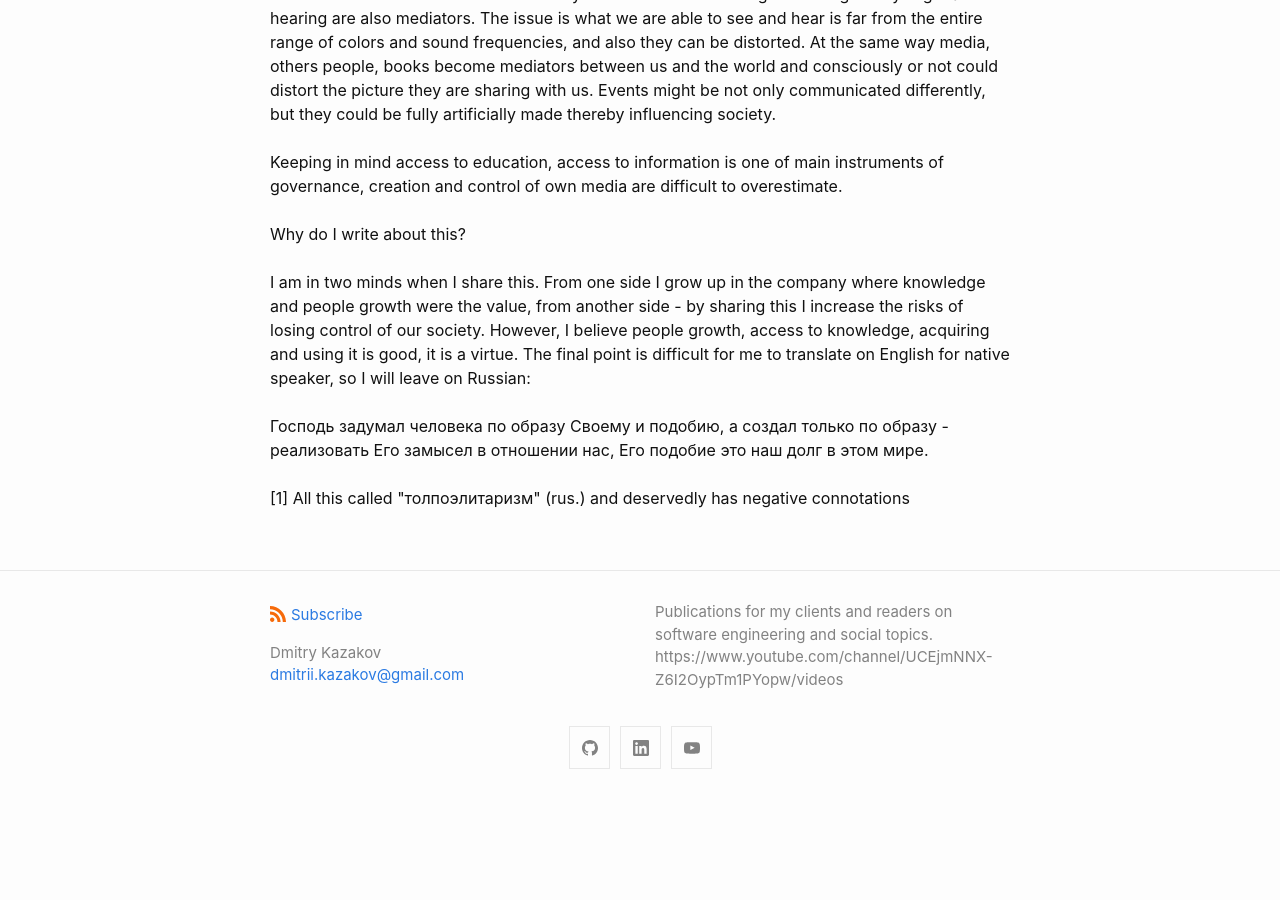
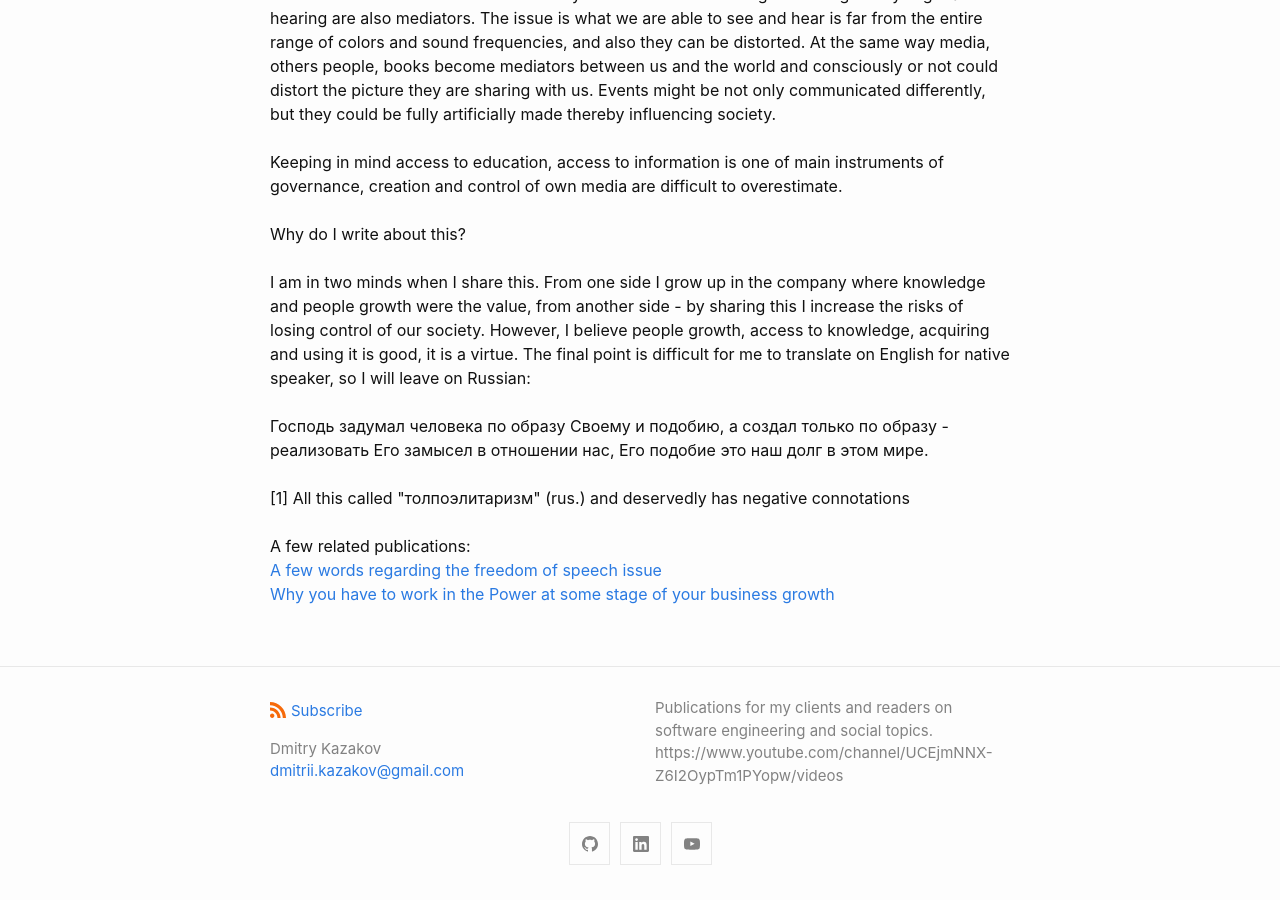
Before and after one commit to Gelassen/dkazakov.github.io, a Jekyll site: the page built from _posts/2022-02-14-how-to-govern-the-society-and-state.html, in a window 1280 px wide and 900 px high, scrolled down 1439 px. Built offline with Jekyll 4.4.1, drawn with Linux system fonts in a browser that asks for light colours; before the commit the page ends 2243 px from its top, so only the background shows below that.

Commit message:
Add cross-reference in one publication

```diff
--- a/_posts/2022-02-14-how-to-govern-the-society-and-state.html
+++ b/_posts/2022-02-14-how-to-govern-the-society-and-state.html
@@ -122,7 +122,11 @@ modified_time: '2023-08-1'
 
         <br></br>
 
-        [1] All this called "толпоэлитаризм" (rus.) and deservedly has negative connotations
+        [1] All this called "толпоэлитаризм" (rus.) and deservedly has negative connotations <br><br>
+
+        A few related publications: <br>
+        <a href="https://gelassen.github.io/blog/2022/12/05/a-few-words-regarding-freedom-of-speech.html">A few words regarding the freedom of speech issue</a> <br>
+        <a href="https://gelassen.github.io/blog/2023/06/13/why-you-have-to-work-in-the-power-at-some-stage-of-your-business-growth.html">Why you have to work in the Power at some stage of your business growth</a>
 
     </body>
 </html>
--- a/_posts/2023-07-22-multicomponent-project-deployment-over-docker.html
+++ b/_posts/2023-07-22-multicomponent-project-deployment-over-docker.html
@@ -258,7 +258,7 @@ modified_time: '2023-07-22'
             of the chain, but I had not managed yet to preserve calculated ledger between
             launches. There is unclear error when necessary path has been mapped that
             left unresolved for now. It is good for tests or development mode, but for
-            launch in production this issus should be solved.<br><br>
+            launch in production this issue should be solved.<br><br>
 
             Growth of the ledger might easily occupy all available space. Docker support
             host machine resource constraints used by each container and limits for CPU and
```
Also changed, not shown: other parts of _posts/2023-07-22-multicomponent-project-deployment-over-docker.html (+1 -1 lines).
